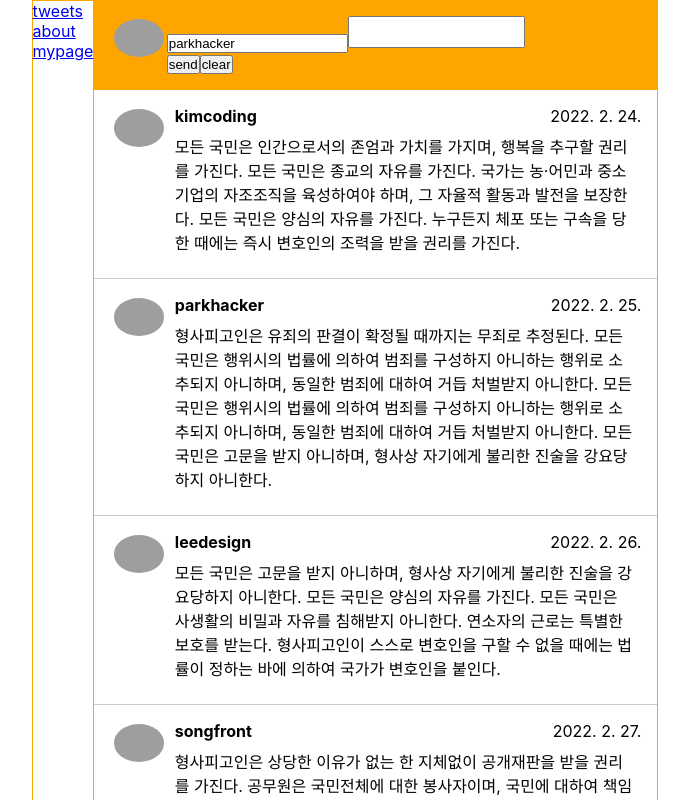
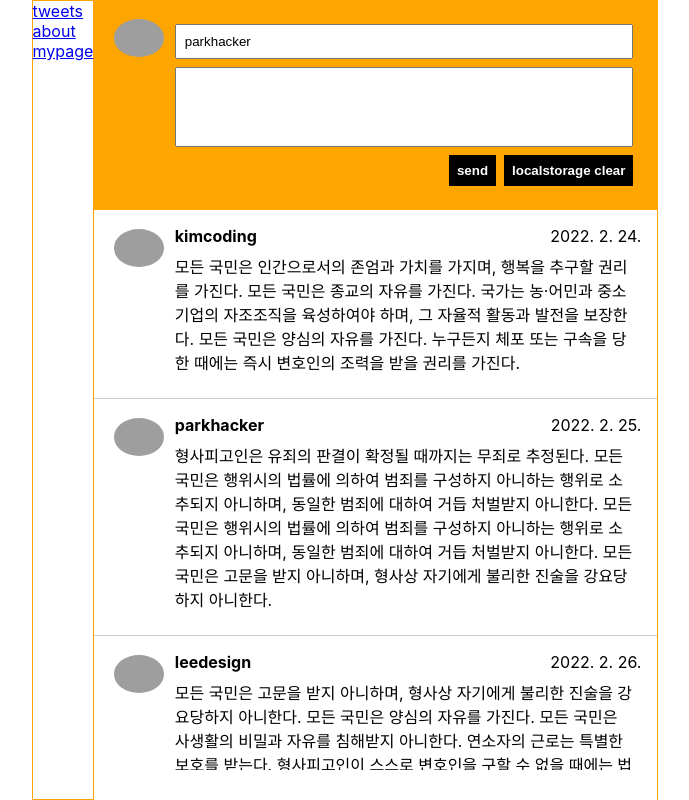
Before and after one commit to moondrop0816/twittler-self, a React (Create React App) app: page / in a window 1280 px wide. Shown: the top 800 px of the page, without its empty margins (295-984 px from the left). Built offline with nearby package versions, Linux system fonts and the light colour scheme; grey boxes are pictures that could not be loaded.

Commit message:
트윗 전송시 유효성검사

```diff
--- a/src/Pages/Tweets.js
+++ b/src/Pages/Tweets.js
@@ -27,6 +27,9 @@ const Tweets = () => {
   };
 
   const addTweet = () => {
+    if (msg === "") {
+      alert("트윗 내용을 적어주세요.");
+    } else {
       const tweet = {
         id: nextId.current,
         username: user,
@@ -40,26 +43,26 @@ const Tweets = () => {
       setMsg("");
       nextId.current += 1;
       localStorage.setItem("tweetAdded", JSON.stringify([tweet, ...tweetList]));
-    console.log(JSON.parse(localStorage.getItem("tweetAdded")));
+    }
   };
 
   return (
-    <div className="Tweets">
+    <div className="tweets">
       <div className="tweet-form">
         <div className="tweet-avatar">
           <img src="https://randomuser.me/api/portraits/men/98.jpg" />
         </div>
-        <div>
+        <div className="tweet-input-wrapper">
           <div>
             <input type="text" value={user} onChange={handleUser} />
             <textarea value={msg} onChange={handleMsg}></textarea>
           </div>
-          <div>
+          <div className="tweet-buttons">
             <button type="button" onClick={addTweet}>
               send
             </button>
             <button onClick={() => localStorage.clear("tweetAdded")}>
-              clear
+              localstorage clear
             </button>
           </div>
         </div>
```
Lines whose indentation alone changed are shown as unchanged.
